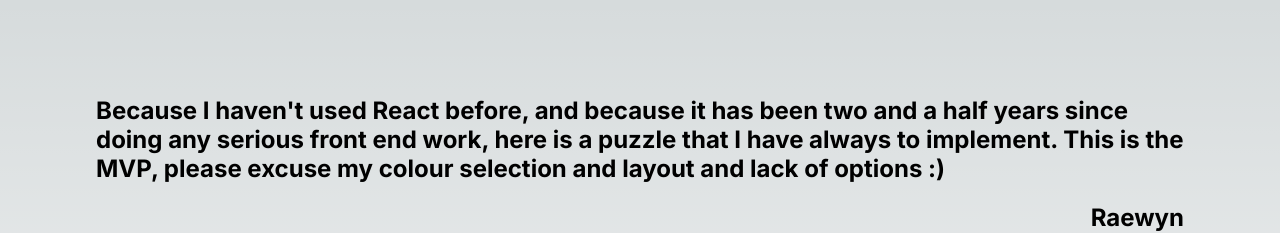
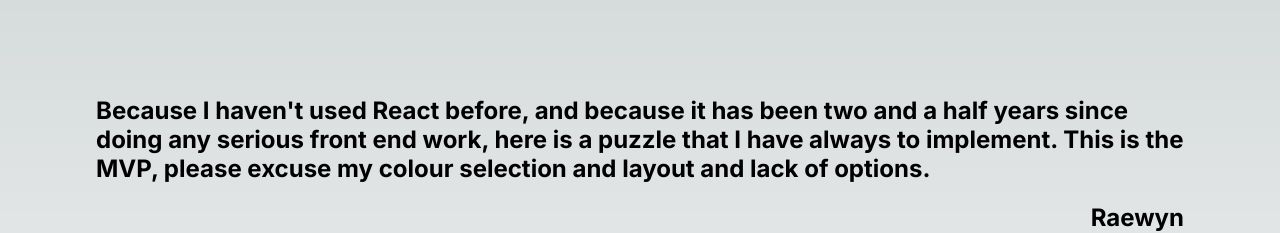
Before and after one commit to raesoer/Nonogram, a Next.js app: page / in a window 1280 px wide. Shown: the top 233 px of the page. Built offline with nearby package versions, Linux system fonts and the light colour scheme.

Commit message:
suppressing hydration warning

```diff
--- a/app/page.tsx
+++ b/app/page.tsx
@@ -9,7 +9,7 @@
           Because I haven&apos;t used React before, and because it has been two
           and a half years since doing any serious front end work, here is a
           puzzle that I have always to implement. This is the MVP, please excuse
-          my colour selection and layout and lack of options :)
+          my colour selection and layout and lack of options.
         </h2>
         <br />
         <h2 className={styles.sign}>Raewyn</h2>
--- a/app/puzzle/page.jsx
+++ b/app/puzzle/page.jsx
@@ -144,7 +144,7 @@
   const done = calculateDone(puzzle, gridState);
   let result;
   if (done) {
-    result = "That's it! Puzzle complete. Title: " + title;
+    result = "Puzzle complete! Title " + title;
   } else {
     result = "";
   }
@@ -229,5 +229,5 @@
 const TITLE = "INKY";
 
 export default function App() {
-  return <Puzzle puzzle={PUZZLE} title={TITLE} />;
+  return <Puzzle puzzle={PUZZLE} title={TITLE} suppressHydrationWarning />;
 }
```
